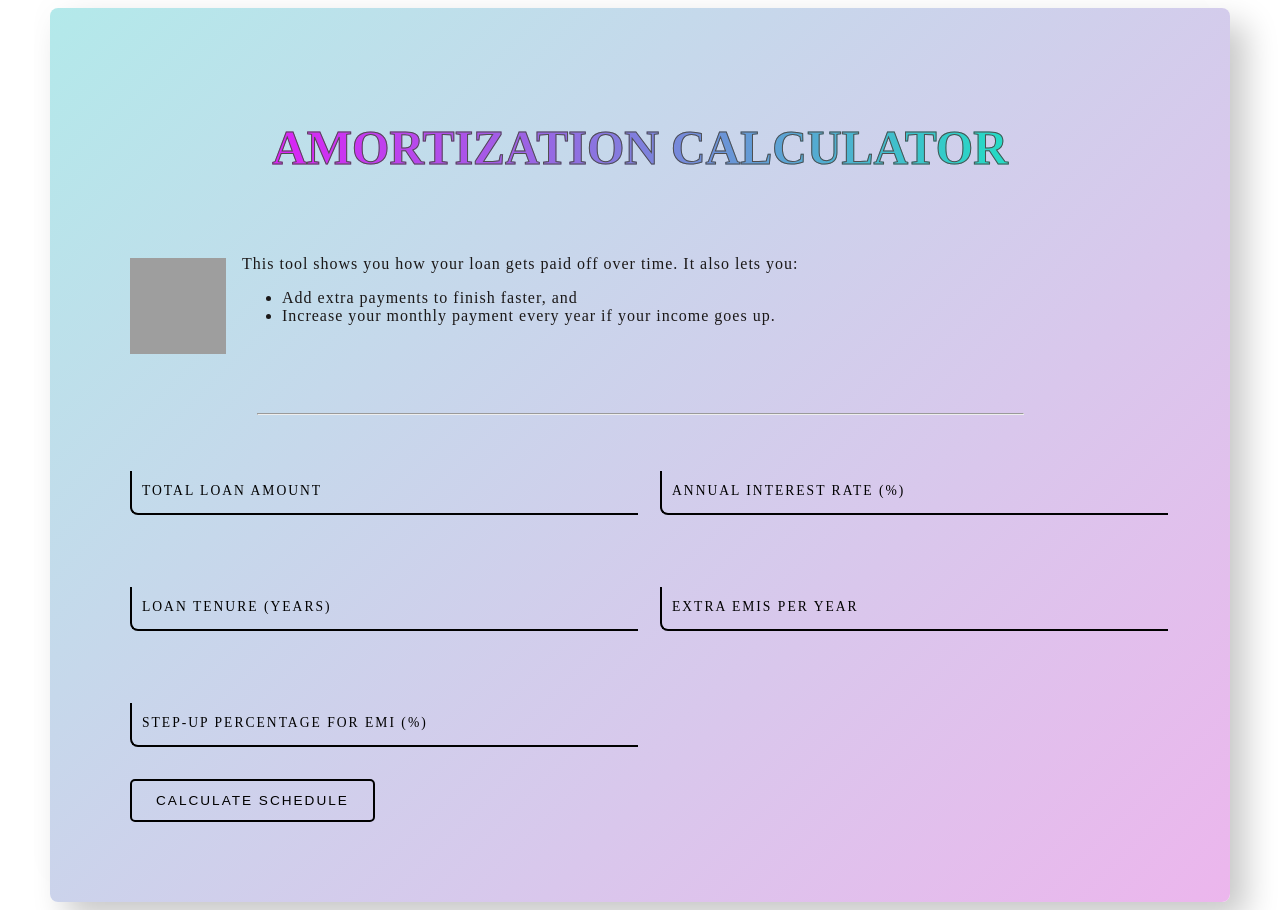
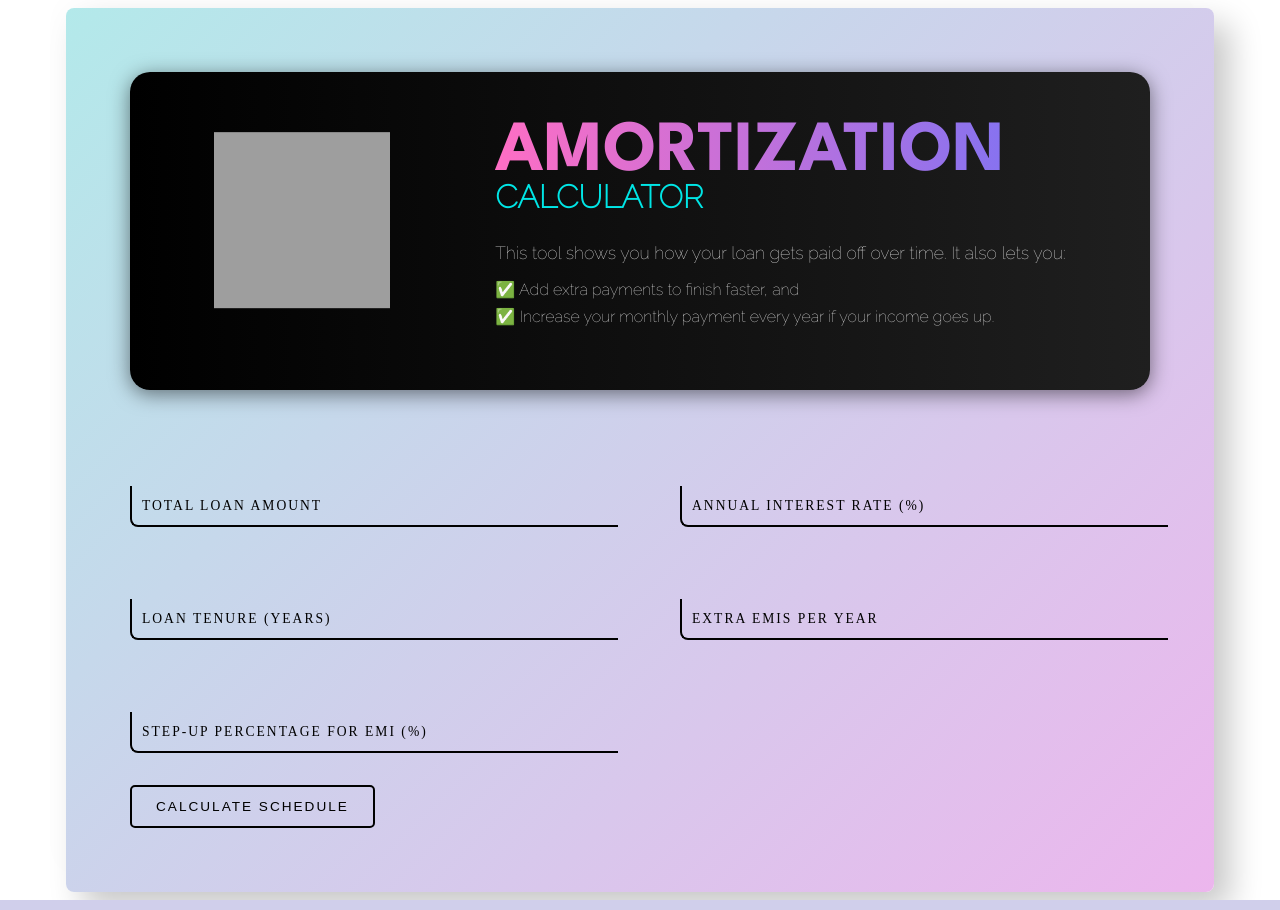
Before and after one commit to anmolp1/amortization-calculator, a Flask app: page / in a window 1280 px wide. Run offline with Flask 3, Linux system fonts and the light colour scheme; grey boxes are pictures that could not be loaded.

Commit message:
Include hero title description etc

```diff
--- a/static/css/form-style.css
+++ b/static/css/form-style.css
@@ -1,12 +1,80 @@
+@import url('https://fonts.googleapis.com/css2?family=League+Spartan:wght@100..900&display=swap');
+@import url('https://fonts.googleapis.com/css2?family=Raleway:wght@100&display=swap');
+
+.hero {
+  background: linear-gradient(to right, #000000, #1f1f1f);
+  padding: 3rem 2rem;
+  color: white;
+  border-radius: 20px;
+  margin-bottom: 3rem;
+  box-shadow: 0 4px 20px rgba(0, 0, 0, 0.5);
+}
+
+.hero-content {
+  display: flex;
+  align-items: center;
+  flex-wrap: wrap;
+  justify-content: space-around;
+}
+
+.icon-container img {
+  width: 96px;
+  height: 96px;
+  animation: bounce 2s infinite;
+}
+
+@keyframes bounce {
+  0%, 100% { transform: translateY(0); }
+  50% { transform: translateY(-10px); }
+}
+
+.text-container {
+  max-width: 600px;
+}
+
+.hero-title {
+    font-family: "League Spartan", sans-serif;
+    font-size: 72px;
+    font-weight: bold;
+    margin: 0;
+    background: linear-gradient(90deg, #ff6ec4, #7873f5);
+    -webkit-background-clip: text;
+    -webkit-text-fill-color: transparent;
+}
+
+.hero-subtitle {
+  font-size: 32px;
+  color: #00e6e6;
+  margin-top: -0.5rem;
+  font-family: "Raleway", sans-serif;
+}
+
+.hero-description {
+  font-size: 1.1rem;
+  margin-top: 1rem;
+  font-family: "Raleway", sans-serif;
+}
+
+.hero-points {
+  list-style: none;
+  padding: 0;
+  margin-top: 0.5rem;
+  font-family: "Raleway", sans-serif;
+}
+
+.hero-points li {
+  font-size: 1rem;
+  margin-bottom: 0.5rem;
+}
+
 .title {
     font-size: 10px;
 }
 
 .parent {
     display: grid;
-    /* each column will be at least 200px wide, and expand to fill available space */
     grid-template-columns: repeat(auto-fit, minmax(400px, 1fr));
-    gap: 2.5rem 2.5rem;  /* space between fields */
+    gap: 2.5rem 5rem;
 }
 
 .container {
@@ -19,7 +87,7 @@
     background: linear-gradient(-45deg, #ecb6ed 0%, #b3e9ea 100% );
     box-shadow: 16px 16px 32px #c8c8c8, -16px -16px 32px #fefefe;
     border-radius: 8px;
-    padding: 5rem;
+    padding: 4rem;
     width: 100%;
     max-width: 700px;
     display: flex;
@@ -70,6 +138,7 @@
     font-size: 1rem;
     outline: none;
     transition: 0.2s;
+    font-family: "League Spartan", sans-serif;
 }
 /* the floating label */
 .inputBox span {
--- a/templates/index.html
+++ b/templates/index.html
@@ -1,26 +1,35 @@
 <!DOCTYPE html>
 <html lang="en">
+
 <head>
   <meta charset="UTF-8" />
-  <meta name="viewport" content="width=device-width, initial-scale=1.0"/>
+  <meta name="viewport" content="width=device-width, initial-scale=1.0" />
   <title>Amortization Calculator</title>
   <link rel="stylesheet" href="{{ url_for('static', filename='css/form-style.css') }}" />
 </head>
+
 <body>
   <div class="container">
     <div class="card">
-      <h1 class="login">Amortization Calculator</h1>
-        <div class="intro" style="display: grid; grid-template-columns: auto 1fr; gap: 1rem; align-items: center;">
-          <img src="{{ url_for('static', filename='images/gif/calculator.gif') }}" alt="Calculator" style="width:96px;height:96px;">
-          <div class="subtitle">
-            This tool shows you how your loan gets paid off over time. It also lets you:
-            <ul>
-                <li>Add extra payments to finish faster, and
-                <li>Increase your monthly payment every year if your income goes up.
+      <section class="hero">
+        <div class="hero-content">
+          <div class="icon-container">
+            <img src="{{ url_for('static', filename='images/gif/calculator.gif') }}" alt="Calculator Icon"
+              style="width:176px;height:176px;">
+          </div>
+          <div class="text-container">
+            <h1 class="hero-title">AMORTIZATION</h1>
+            <h2 class="hero-subtitle">CALCULATOR</h2>
+            <p class="hero-description">
+              This tool shows you how your loan gets paid off over time. It also lets you:
+            </p>
+            <ul class="hero-points">
+              <li>✅ Add extra payments to finish faster, and</li>
+              <li>✅ Increase your monthly payment every year if your income goes up.</li>
             </ul>
           </div>
         </div>
-        <hr style="color:rgb(17, 52, 178);size:5;width:75%;">
+      </section>
 
       <form method="POST" id="calcForm">
         <div class="parent">
@@ -50,4 +59,5 @@
     </div>
   </div>
 </body>
+
 </html>
```
Also changed, not shown: 1 other file.
